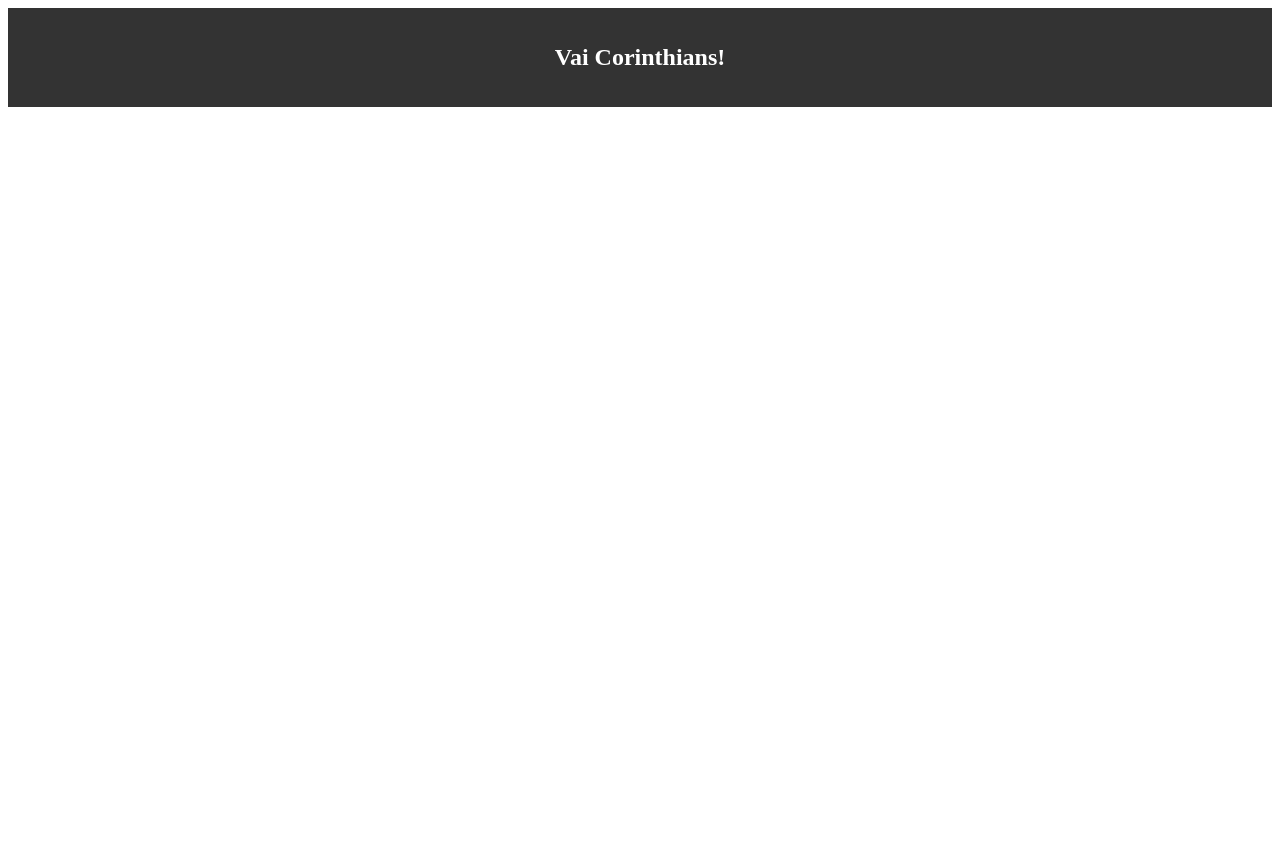
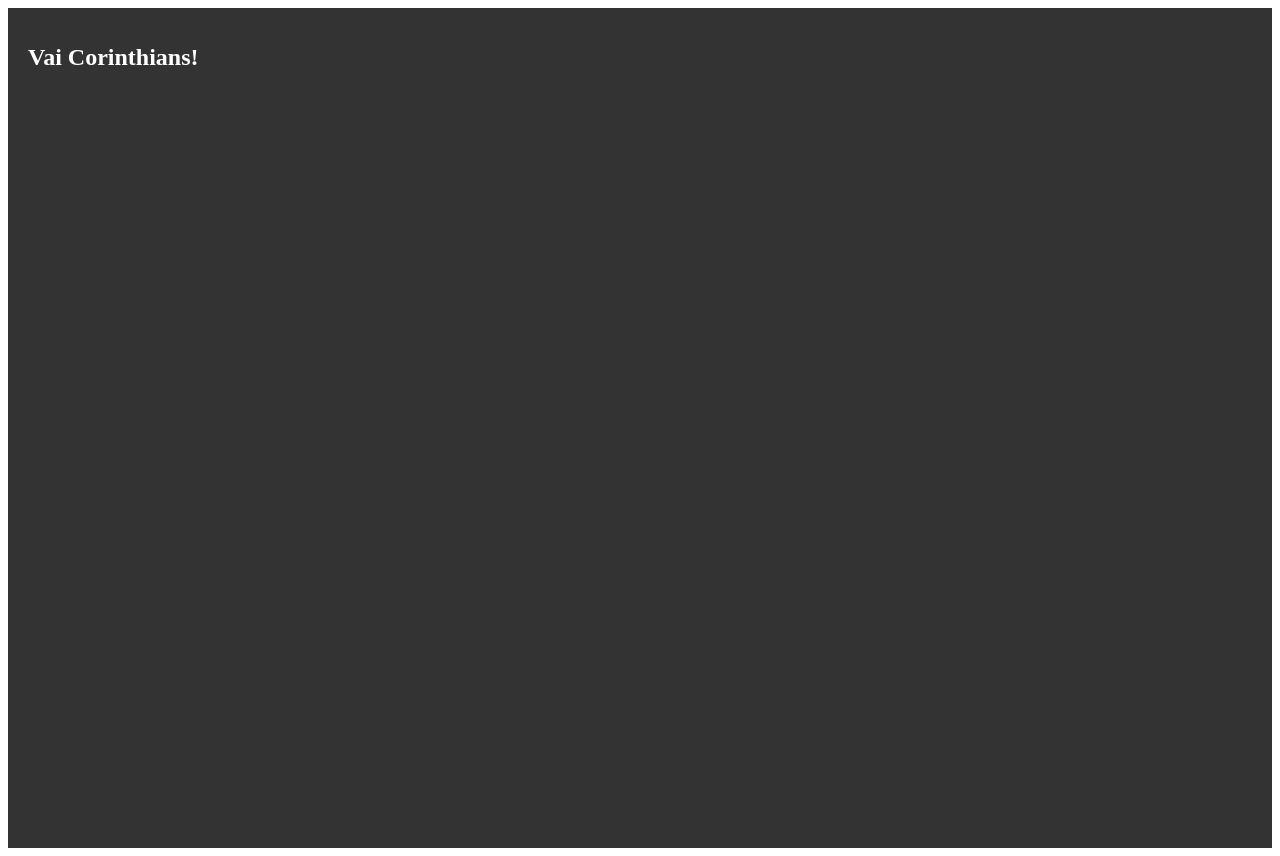
Before and after one commit to fbarufa/clone-tabnews, a Next.js app: page / in a window 1280 px wide. Before the commit the page ends 800 px from the top, so only its background shows below. Built offline with nearby package versions, Linux system fonts and the light colour scheme.

Commit message:
extending dark background to screen size

```diff
--- a/pages/index.js
+++ b/pages/index.js
@@ -1,7 +1,8 @@
 function Home(){
 
     return (
-        <div style={{ backgroundColor: '#333', color: 'white', padding: '20px', textAlign: 'center' }}>
+        <div style={{ backgroundColor: '#333', color: 'white', padding: '20px',
+                textAlign: 'center', height: '100vh', display: 'flex' }}>
           <h1 style={{ fontSize: '24px' }}>Vai Corinthians!</h1>
         </div>
       );
```
